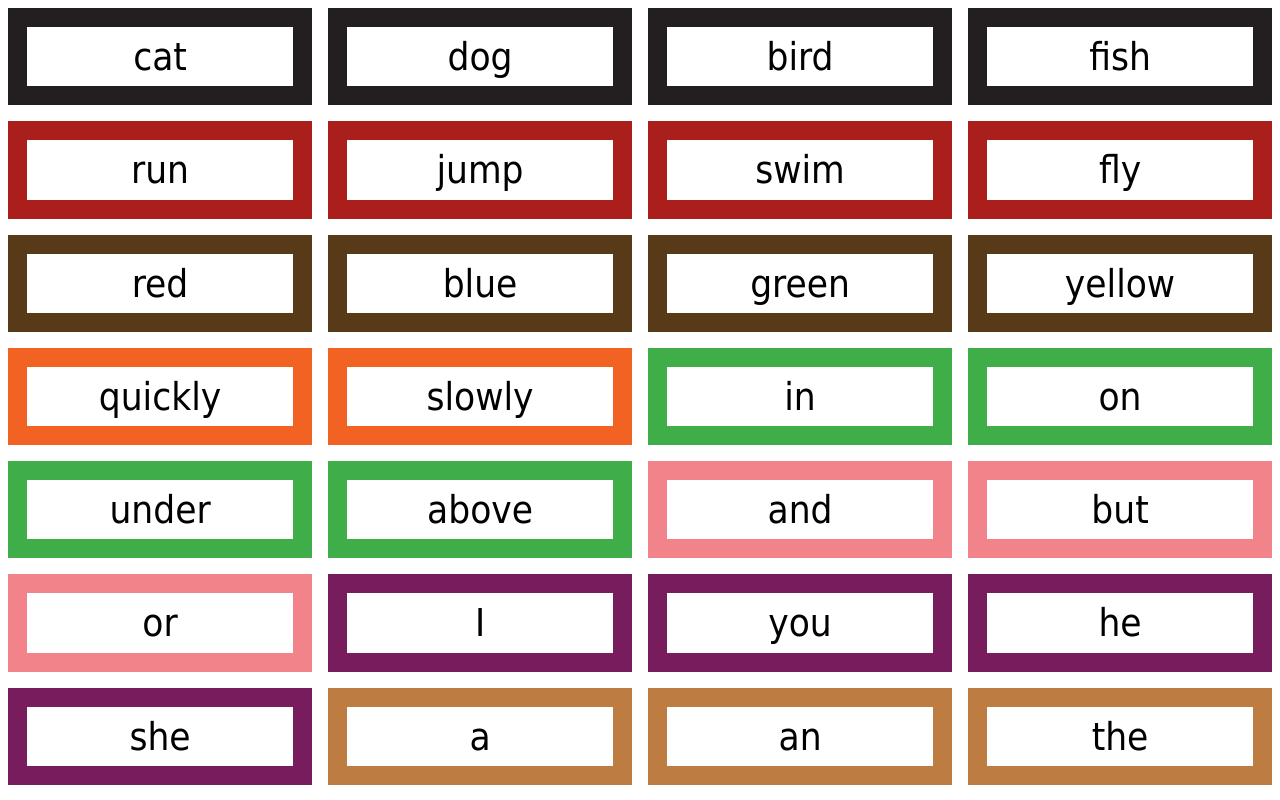
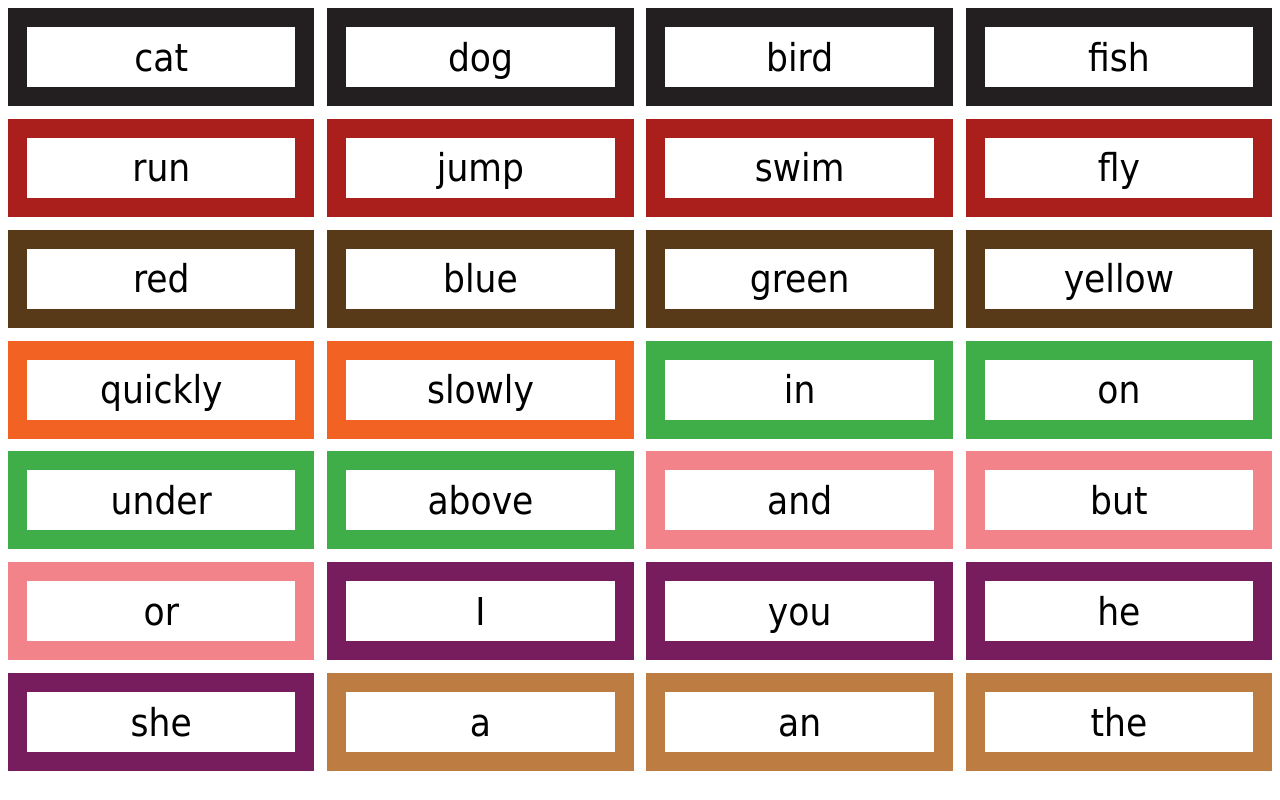
Before and after one commit to JLarky/montessori-parts-of-speech, an Astro site: page / in a window 1280 px wide. Built offline with nearby package versions, Linux system fonts and the light colour scheme; Astro itself is replaced by a stand-in of ours.

Commit message:
print without gap

```diff
--- a/src/ui/Page.astro
+++ b/src/ui/Page.astro
@@ -10,11 +10,12 @@ export type Props = {};
   section {
     display: grid;
     grid-template-columns: 1fr 1fr 1fr 1fr;
-    gap: 1rem;
+    gap: 1vw;
   }
   @media print {
     section {
       page-break-before: always;
+      gap: 2px;
     }
   }
 </style>
```
